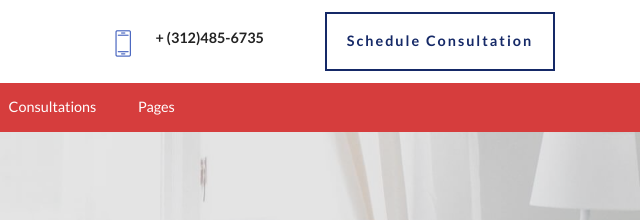
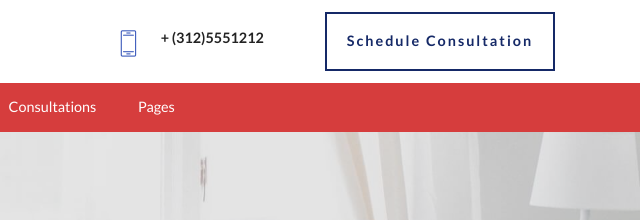
Before and after one commit to lvcg/real-estate-site, a plain HTML site: page index.html in a window 1280 px wide. Shown: the top 220 px of the page, 640-1280 px from the left. Drawn offline with Linux system fonts and the light colour scheme; a script that the page names is missing; files whose address does not match are found by name.

Commit message:
update
edits

```diff
--- a/index.html
+++ b/index.html
@@ -47,7 +47,7 @@
                 <div class="info-widget">
                     <span class="widget-icon mbr-iconfont mbri-mobile2" style="color: rgb(59, 90, 187); fill: rgb(59, 90, 187);"></span>
                     <div class="widget-content display-4">
-                        <p class="widget-title mbr-fonts-style display-4">+ (312)485-6735</p>
+                        <p class="widget-title mbr-fonts-style display-4">+ (312)5551212</p>
                         <p class="widget-text mbr-fonts-style display-4"></p>
                     </div>
                 </div>
```
